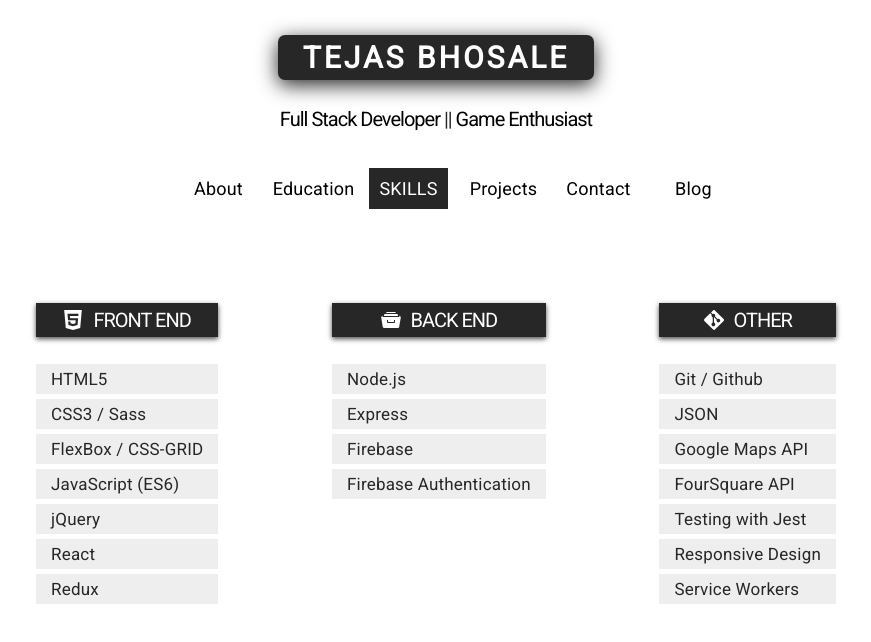
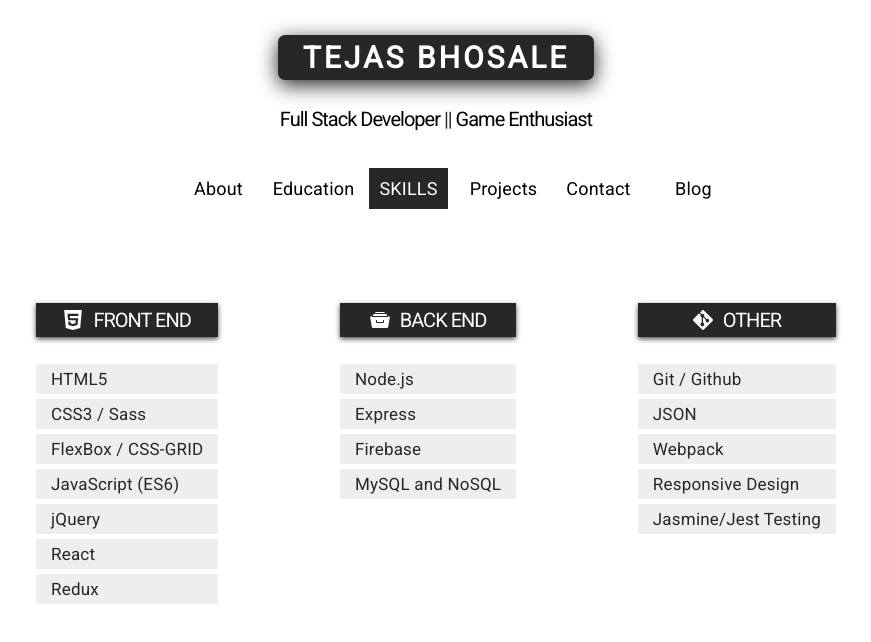
Before and after one commit to bhosaleT/my-portfolio-react, a React (Create React App) app: page / in a window 1280 px wide. Both pictures are taken after a click on the item "Skills". Shown: the top 642 px of the page, without its empty margins (204-1075 px from the left). Built offline with nearby package versions, Linux system fonts and the light colour scheme.

Commit message:
updating the projects section

```diff
--- a/src/components/Skills.js
+++ b/src/components/Skills.js
@@ -34,7 +34,7 @@ const Skills = () => (
         <li className="skill-item">Node.js</li>
         <li className="skill-item">Express</li>
         <li className="skill-item">Firebase</li>
-        <li className="skill-item">Firebase Authentication</li>
+        <li className="skill-item">MySQL and NoSQL</li>
       </ul>
     </div>
     <div className="skill-block__tab">
@@ -49,11 +49,9 @@ const Skills = () => (
       <ul className="skill-list">
         <li className="skill-item">Git / Github</li>
         <li className="skill-item">JSON</li>
-        <li className="skill-item">Google Maps API</li>
-        <li className="skill-item">FourSquare API</li>
-        <li className="skill-item">Testing with Jest</li>
+        <li className="skill-item">Webpack</li>
         <li className="skill-item">Responsive Design</li>
-        <li className="skill-item"> Service Workers </li>
+        <li className="skill-item">Jasmine/Jest Testing</li>
       </ul>
     </div>
   </div>
```
Also changed, not shown: src/projects.js (added, +26 -0 lines).
